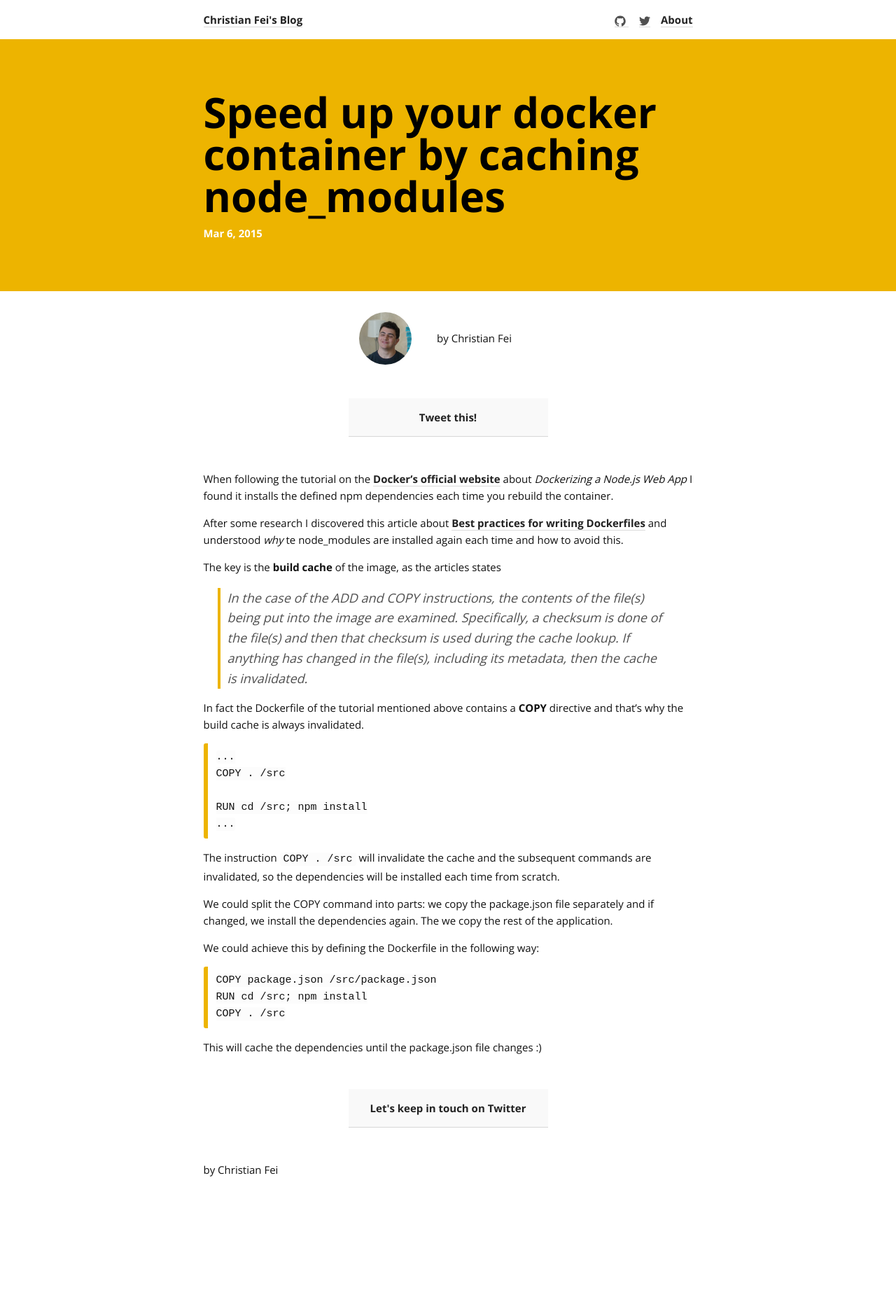
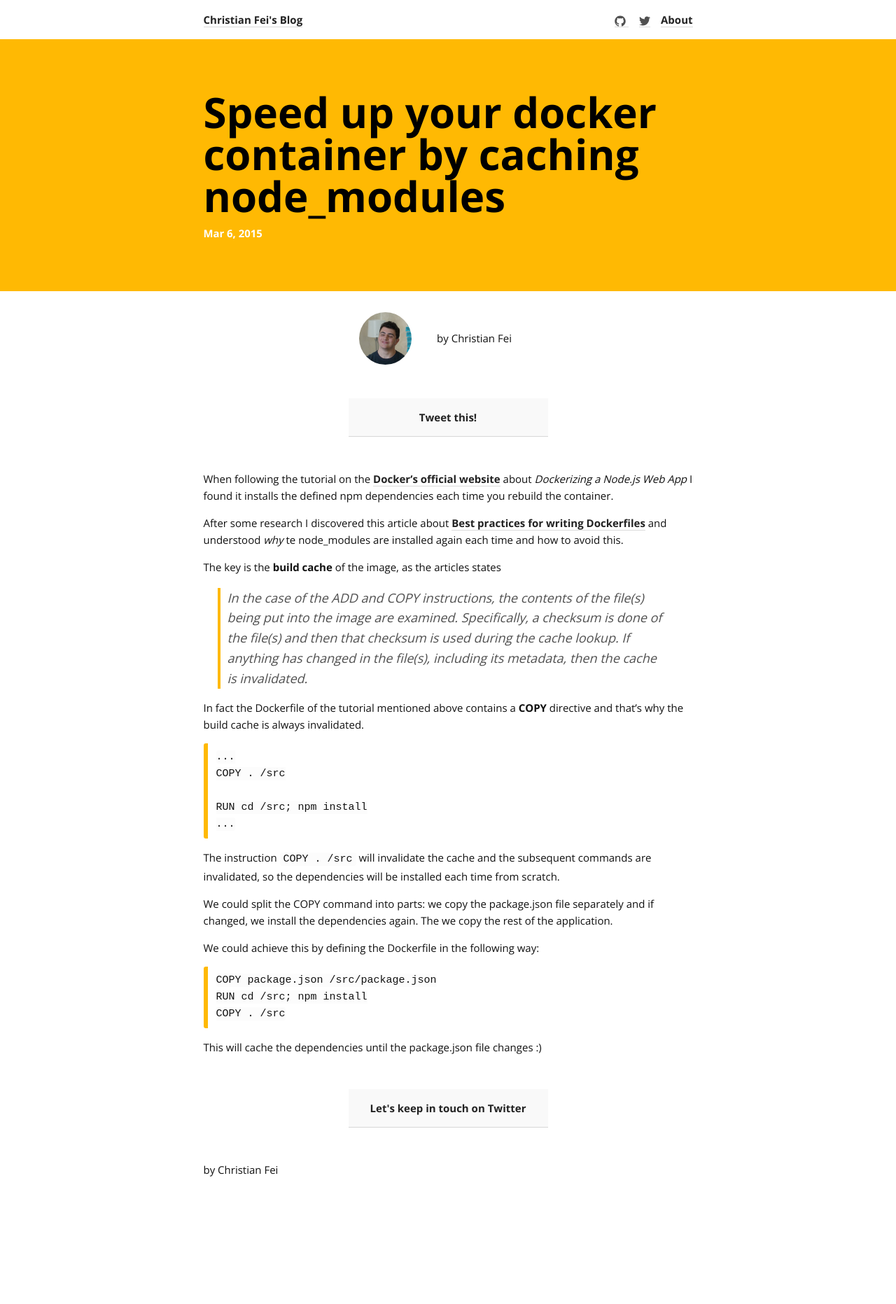
Before and after one commit to christian-fei/christian-fei.github.io-pandoc, a Jekyll site: the page built from _posts/2015-03-06-Cache-speed-up-docker-node-modules.md, in a window 1280 px wide. Shown: the whole page at 70% size. Built offline with Jekyll 4.4.1, drawn with Linux system fonts in a browser that asks for light colours; Markdown is read by kramdown in place of the engine named in the settings; comment, search, counter and statistics services are not loaded.

Commit message:
updated main-color

```diff
--- a/css/main.scss
+++ b/css/main.scss
@@ -14,7 +14,7 @@ $small-font-size:  $base-font-size * 0.875;
 $spacing-unit:     20px;
 
 $main-color:     #EDCF00;
-$main-color:     #EDB400;
+$main-color:     #FFB903;
 $background-color: #FFFFFF;
 $grey-color:       rgb(80,80,80);
 $grey-color-light: #FCFCFC;
```
